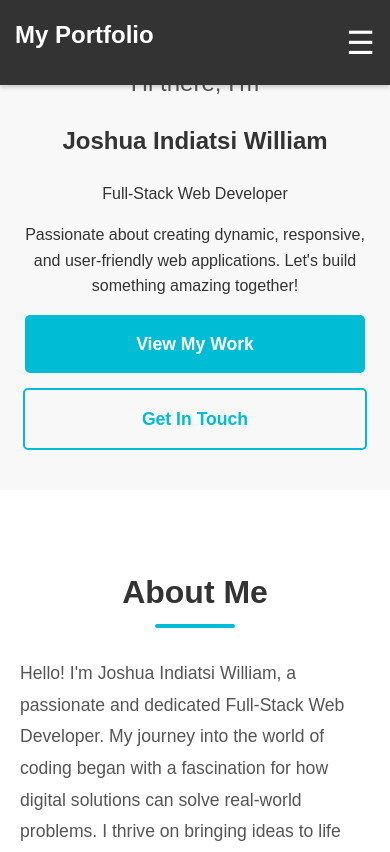
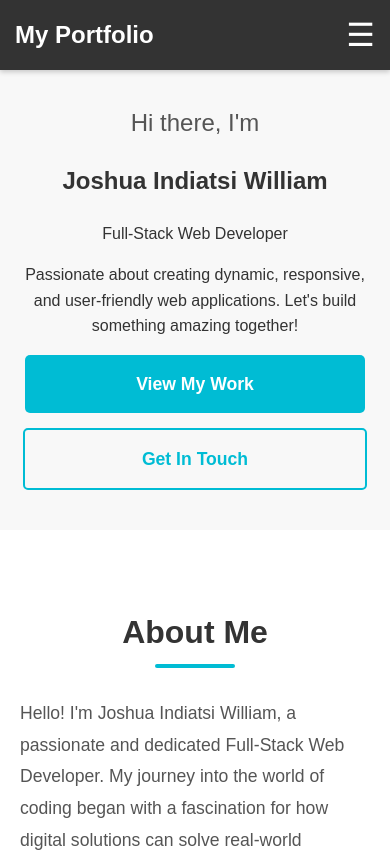
Before and after one commit to Jo7848/my-portfolio-app, a React (Vite) app: page / in a window 390 px wide. Shown: the top 852 px of the page. Built offline with nearby package versions, Linux system fonts and the light colour scheme; the HTML template or start-up script is replaced by a standard one.

Commit message:
Implement mobile responsive header/navigation

```diff
--- a/src/App.css
+++ b/src/App.css
@@ -9,55 +9,121 @@ body {
   line-height: 1.6; /* Improved readability */
 }
 
-/* Header Styles */
-.header {
-  background-color: #333;
-  padding: 15px 20px;
-  color: white;
-  box-shadow: 0 2px 5px rgba(0,0,0,0.2);
-  position: sticky; /* Makes header stick to top */
-  top: 0;
-  z-index: 1000; /* Ensures header is above other content */
+/* Common Container Style */
+.container {
+  max-width: 1200px;
+  margin: 0 auto;
+  padding: 0 20px; /* Default padding for all containers */
 }
 
-.navbar {
-  display: flex;
-  justify-content: space-between;
-  align-items: center;
-  max-width: 1200px;
-  margin: 0 auto;
+/* --- HEADER & NAVIGATION STYLES --- */
+.header {
+  background-color: #333; /* Dark background for the header */
+  color: white; /* White text color */
+  padding: 1rem 0; /* Padding above and below the content */
+  position: fixed; /* Keep header fixed at the top - THIS CAUSES OVERLAP IF NOT HANDLED */
+  width: 100%; /* Full width */
+  top: 0;
+  left: 0;
+  z-index: 1000; /* Ensure header is on top of other content */
+  box-shadow: 0 2px 5px rgba(0,0,0,0.2); /* Subtle shadow for depth */
 }
 
-.logo {
+.header-content { /* This now replaces your .navbar for flex management */
+  display: flex;
+  justify-content: space-between; /* Space out logo and nav links/toggle */
+  align-items: center; /* Vertically align items */
+  padding: 0 20px; /* Padding on the left and right */
+  max-width: 1200px; /* Max width for container */
+  margin: 0 auto; /* Center the container */
+}
+
+.logo h1 { /* Targeting the h1 inside .logo */
+  font-size: 1.8rem;
+  margin: 0;
+  color: #fff;
+}
+
+/* Desktop Navigation Links (className="main-nav" in Header.jsx) */
+.main-nav .nav-links {
+  list-style: none; /* Remove bullet points */
+  margin: 0;
+  padding: 0;
+  display: flex; /* Display links horizontally */
+}
+
+.main-nav .nav-links li {
+  margin-left: 25px; /* Spacing between desktop links */
+}
+
+.main-nav .nav-links a {
   color: white;
   text-decoration: none;
-  font-size: 1.8em;
-  font-weight: bold;
+  font-weight: 500;
+  transition: color 0.3s ease; /* Smooth hover effect */
 }
 
-.nav-links {
-  list-style: none;
-  margin: 0;
-  padding: 0;
-  display: flex;
+.main-nav .nav-links a:hover {
+  color: #00bcd4; /* Your accent color for hover */
 }
 
-.nav-links li {
-  margin-left: 20px;
+/* Hamburger Menu Toggle Button (className="menu-toggle" in Header.jsx) */
+.menu-toggle {
+  display: none; /* Hidden by default on desktop */
+  background: none;
+  border: none;
+  color: white;
+  font-size: 2rem; /* Size of the hamburger icon */
+  cursor: pointer;
+  padding: 0;
+  z-index: 1001; /* Ensure it's above other elements if menu is open */
 }
 
-.nav-links a {
+/* Mobile Navigation Overlay (className="mobile-nav" in Header.jsx) */
+.mobile-nav {
+  position: fixed; /* Position over the entire screen */
+  top: 0;
+  left: 0;
+  width: 100%;
+  height: 100%;
+  background-color: rgba(0, 0, 0, 0.9); /* Semi-transparent dark overlay */
+  display: flex;
+  justify-content: center; /* Center links horizontally */
+  align-items: center; /* Center links vertically */
+  z-index: 999; /* Below header, but above page content */
+  animation: fadeIn 0.3s ease-out; /* Simple fade-in effect */
+}
+
+.mobile-nav-links {
+  list-style: none;
+  padding: 0;
+  text-align: center; /* Center the text of the links */
+}
+
+.mobile-nav-links li {
+  margin: 30px 0; /* Spacing between mobile menu links */
+}
+
+.mobile-nav-links a {
   color: white;
   text-decoration: none;
-  font-size: 1.1em;
+  font-size: 2rem; /* Larger font size for mobile links */
+  font-weight: 600;
   transition: color 0.3s ease;
 }
 
-.nav-links a:hover {
-  color: #00bcd4;
+.mobile-nav-links a:hover {
+  color: #00bcd4; /* Your accent color for hover */
 }
 
-/* Common Button Styles */
+/* Keyframe animation for mobile menu fade-in */
+@keyframes fadeIn {
+  from { opacity: 0; }
+  to { opacity: 1; }
+}
+
+
+/* --- Common Button Styles --- */
 .btn {
   display: inline-block;
   padding: 15px 30px;
@@ -94,10 +160,11 @@ body {
   box-shadow: 0 4px 10px rgba(0, 188, 212, 0.3);
 }
 
-/* Main Content Area */
-main
+/* --- Main Content Area Placeholder --- */
+/* Your 'main' tag was empty, so I removed it, or you can add styles here if needed. */
+/* main {} */
 
-/* Footer Styles */
+/* --- Footer Styles --- */
 footer {
   text-align: center;
   padding: 20px;
@@ -107,7 +174,7 @@ footer {
   font-size: 0.9em;
 }
 
-/* Section Common Styles (for about, skills, projects, contact) */
+/* --- Section Common Styles (for about, skills, projects, contact) --- */
 .section-title {
   font-size: 2.8em;
   color: #333;
@@ -129,21 +196,18 @@ footer {
   border-radius: 2px;
 }
 
-.container {
-  max-width: 1200px;
-  margin: 0 auto;
-  padding: 0 20px;
-}
 
-/* Hero Section Styles */
+/* --- Hero Section Styles --- */
 .hero-section {
-  min-height: calc(100vh - 80px);
+  min-height: calc(100vh - 80px); /* Adjust based on actual header height */
   display: flex;
   justify-content: center;
   align-items: center;
   text-align: center;
   background-color: #f8f8f8;
-  padding: 60px 20px;
+  padding: 60px 20px; /* Default padding */
+  /* FIX FOR HEADER OVERLAP */
+  padding-top: 5rem; /* Pushes content down below the fixed header (approx 80px) */
 }
 
 .hero-content {
@@ -151,7 +215,7 @@ footer {
   margin: 0 auto;
 }
 
-.hi-there { /* Renamed from .hero-greeting for clarity with JSX */
+.hi-there {
   font-size: 1.5em;
   color: #555;
   margin-bottom: 5px;
@@ -185,7 +249,7 @@ footer {
   flex-wrap: wrap;
 }
 
-/* About Section Styles */
+/* --- About Section Styles --- */
 .about-section {
   padding: 80px 0;
   background-color: white;
@@ -211,7 +275,7 @@ footer {
   margin-bottom: 20px;
 }
 
-/* Skills Section Styles */
+/* --- Skills Section Styles --- */
 .skills-section {
   padding: 80px 0;
   background-color: #f8f8f8;
@@ -224,7 +288,7 @@ footer {
   margin-top: 40px;
 }
 
-.skill-card { /* Renamed from .skill-category for clarity with JSX */
+.skill-card {
   background-color: white;
   padding: 30px;
   border-radius: 8px;
@@ -238,7 +302,7 @@ footer {
   box-shadow: 0 8px 25px rgba(0,0,0,0.15);
 }
 
-.skill-card h3 { /* Using h3 for category title */
+.skill-card h3 {
   font-size: 1.6em;
   color: #00bcd4;
   margin-top: 0;
@@ -259,13 +323,13 @@ footer {
   border-radius: 2px;
 }
 
-.skill-card ul { /* Changed from .skill-list */
+.skill-card ul {
   list-style: none;
   padding: 0;
   margin: 0;
 }
 
-.skill-card li { /* Changed from .skill-item */
+.skill-card li {
   font-size: 1.1em;
   color: #555;
   padding: 8px 0;
@@ -288,7 +352,7 @@ footer {
   margin-left: -1em;
 }
 
-/* Projects Section Styles */
+/* --- Projects Section Styles --- */
 .projects-section {
   padding: 80px 0;
   background-color: white;
@@ -377,7 +441,7 @@ footer {
   transition: all 0.3s ease;
 }
 
-/* Contact Section Styles */
+/* --- Contact Section Styles --- */
 .contact-section {
   padding: 80px 0;
   background-color: #f8f8f8;
@@ -511,33 +575,29 @@ footer {
   box-shadow: 0 4px 10px rgba(0, 188, 212, 0.3);
 }
 
-/* Media Queries for Responsiveness */
+/* --- MEDIA QUERIES FOR RESPONSIVENESS --- */
+
+/* Styles that apply when screen width is 768px or less */
 @media (max-width: 768px) {
-  /* Header */
-  .header {
-    padding: 10px 15px;
+  /* Header & Mobile Nav */
+  .main-nav { /* This is the desktop nav */
+    display: none; /* Hide the desktop navigation */
   }
-  .navbar {
-    flex-direction: column; /* Stack logo and nav links */
-    text-align: center;
+
+  .menu-toggle { /* This is the hamburger icon */
+    display: block; /* Show the hamburger icon */
   }
-  .logo {
-    margin-bottom: 15px;
-  }
-  .nav-links {
-    flex-direction: column; /* Stack nav items */
-  }
-  .nav-links li {
-    margin: 0 0 10px 0; /* Space between stacked links */
-  }
-  .nav-links a {
-    padding: 5px 0;
+
+  .header-content {
+    /* Existing padding: 0 20px; remains, but you might want to adjust */
+    padding: 0 15px; /* Slightly less padding on smaller screens */
   }
 
   /* Hero Section */
   .hero-section {
-    padding: 40px 20px;
+    padding: 40px 20px; /* Adjust top/bottom padding */
     min-height: auto; /* Allow height to adjust */
+    padding-top: 5rem; /* Ensure space for fixed header on mobile too */
   }
   .hero-name {
     font-size: 3em;
@@ -549,12 +609,12 @@ footer {
     font-size: 1em;
   }
   .hero-buttons {
-    flex-direction: column;
+    flex-direction: column; /* Stack buttons vertically */
     gap: 15px;
   }
-  .btn {
-    width: 80%;
-    margin: 0 auto;
+  .btn { /* General button adjustments for mobile */
+    width: 80%; /* Make buttons take up more width */
+    margin: 0 auto; /* Center them */
   }
 
   /* Section Common */
@@ -568,11 +628,11 @@ footer {
     padding: 50px 0;
   }
   .about-content {
-    flex-direction: column;
+    flex-direction: column; /* Stack content vertically */
     text-align: center;
   }
   .about-text {
-    min-width: unset;
+    min-width: unset; /* Remove min-width restriction */
     width: 100%;
   }
 
@@ -581,7 +641,7 @@ footer {
     padding: 50px 0;
   }
   .skills-grid {
-    grid-template-columns: 1fr;
+    grid-template-columns: 1fr; /* Stack skill cards */
   }
 
   /* Projects Section */
@@ -589,7 +649,7 @@ footer {
     padding: 50px 0;
   }
   .projects-grid {
-    grid-template-columns: 1fr;
+    grid-template-columns: 1fr; /* Stack project cards */
   }
   .project-btn { /* Ensure project buttons also adjust on mobile */
     width: 80%;
@@ -601,144 +661,15 @@ footer {
     padding: 50px 0;
   }
   .contact-content {
-    flex-direction: column;
+    flex-direction: column; /* Stack form and info vertically */
   }
   .contact-form, .contact-info {
     min-width: unset;
     width: 100%;
-    padding: 30px;
+    padding: 30px; /* Slightly less padding inside */
   }
   .contact-info h3 {
-    text-align: center;
-  }
-}
-/* src/App.css */
-
-/* --- Header & Navigation Base Styles (adjust as needed if you have existing ones) --- */
-.header {
-  background-color: #333; /* Dark background for the header */
-  color: white; /* White text color */
-  padding: 1rem 0; /* Padding above and below the content */
-  position: fixed; /* Keep header fixed at the top */
-  width: 100%; /* Full width */
-  top: 0;
-  left: 0;
-  z-index: 1000; /* Ensure header is on top of other content */
-  box-shadow: 0 2px 5px rgba(0,0,0,0.2); /* Subtle shadow for depth */
-}
-
-.header-content {
-  display: flex;
-  justify-content: space-between; /* Space out logo and nav links */
-  align-items: center; /* Vertically align items */
-  padding: 0 20px; /* Padding on the left and right */
-  max-width: 1200px; /* Max width for container */
-  margin: 0 auto; /* Center the container */
-}
-
-.logo h1 {
-  font-size: 1.8rem;
-  margin: 0;
-  color: #fff;
-}
-
-/* Desktop Navigation Links */
-.main-nav .nav-links {
-  list-style: none; /* Remove bullet points */
-  margin: 0;
-  padding: 0;
-  display: flex; /* Display links horizontally */
-}
-
-.main-nav .nav-links li {
-  margin-left: 25px; /* Spacing between desktop links */
-}
-
-.main-nav .nav-links a {
-  color: white;
-  text-decoration: none;
-  font-weight: 500;
-  transition: color 0.3s ease; /* Smooth hover effect */
-}
-
-.main-nav .nav-links a:hover {
-  color: #00bcd4; /* Your accent color for hover */
-}
-
-
-/* --- MOBILE NAVIGATION SPECIFIC STYLES --- */
-
-/* Initially hide the hamburger menu toggle button on desktop */
-.menu-toggle {
-  display: none; /* Hidden by default */
-  background: none;
-  border: none;
-  color: white;
-  font-size: 2rem; /* Size of the hamburger icon */
-  cursor: pointer;
-  padding: 0;
-  z-index: 1001; /* Ensure it's above other elements if menu is open */
-}
-
-/* Mobile navigation overlay */
-.mobile-nav {
-  position: fixed; /* Position over the entire screen */
-  top: 0;
-  left: 0;
-  width: 100%;
-  height: 100%;
-  background-color: rgba(0, 0, 0, 0.9); /* Semi-transparent dark overlay */
-  display: flex;
-  justify-content: center; /* Center links horizontally */
-  align-items: center; /* Center links vertically */
-  z-index: 999; /* Below header, but above page content */
-  animation: fadeIn 0.3s ease-out; /* Simple fade-in effect */
-}
-
-.mobile-nav-links {
-  list-style: none;
-  padding: 0;
-  text-align: center; /* Center the text of the links */
-}
-
-.mobile-nav-links li {
-  margin: 30px 0; /* Spacing between mobile menu links */
-}
-
-.mobile-nav-links a {
-  color: white;
-  text-decoration: none;
-  font-size: 2rem; /* Larger font size for mobile links */
-  font-weight: 600;
-  transition: color 0.3s ease;
-}
-
-.mobile-nav-links a:hover {
-  color: #00bcd4; /* Your accent color for hover */
-}
-
-/* Keyframe animation for mobile menu fade-in */
-@keyframes fadeIn {
-  from { opacity: 0; }
-  to { opacity: 1; }
-}
-
-
-/* --- MEDIA QUERIES --- */
-
-/* Styles that apply when screen width is 768px or less */
-@media (max-width: 768px) {
-  .main-nav {
-    display: none; /* Hide the desktop navigation */
-  }
-
-  .menu-toggle {
-    display: block; /* Show the hamburger icon */
-  }
-
-  /* Adjust padding for header content on smaller screens */
-  .header-content {
-    padding: 0 15px;
+    text-align: center; /* Center contact details title */
   }
 }
 
```
